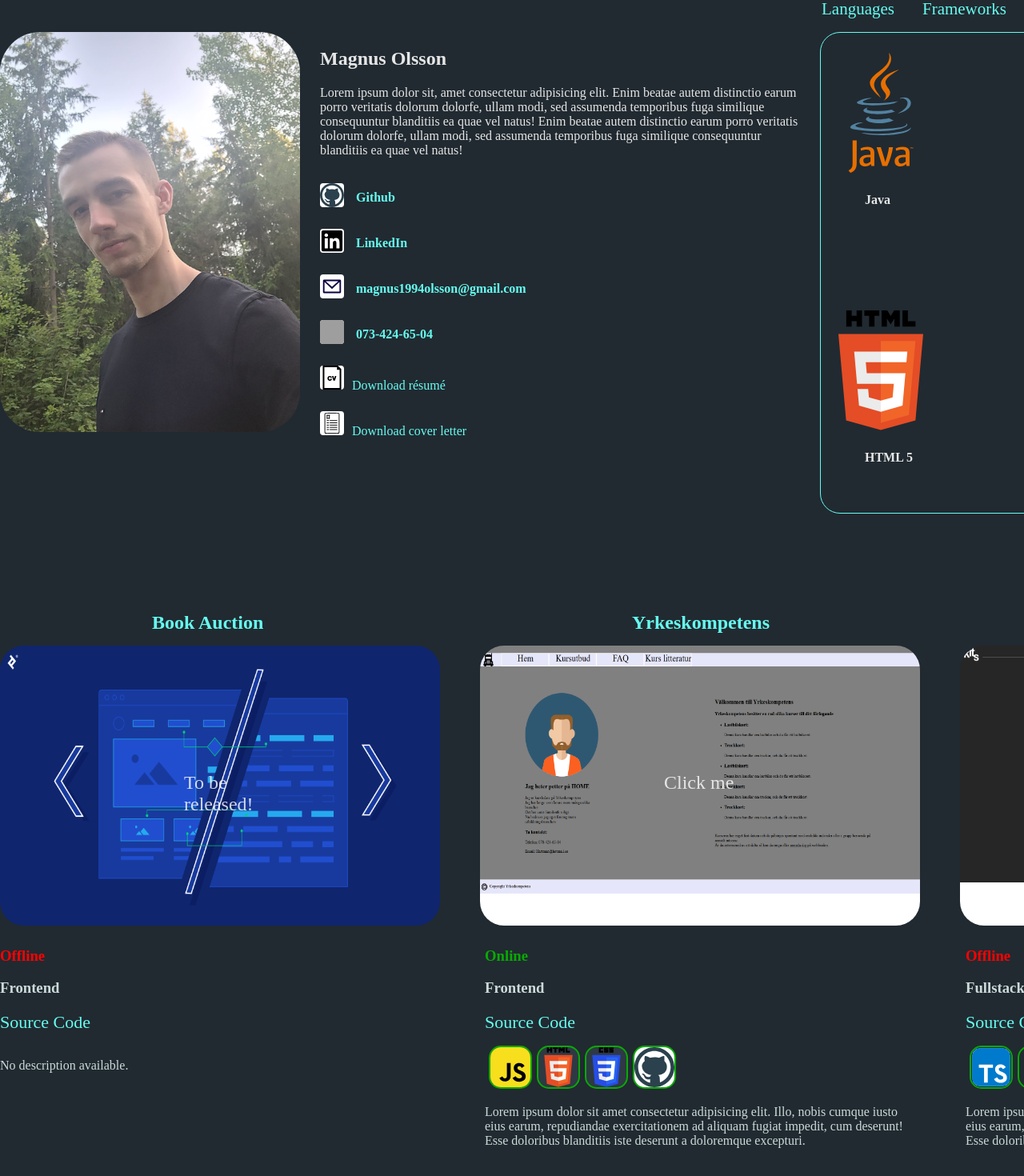
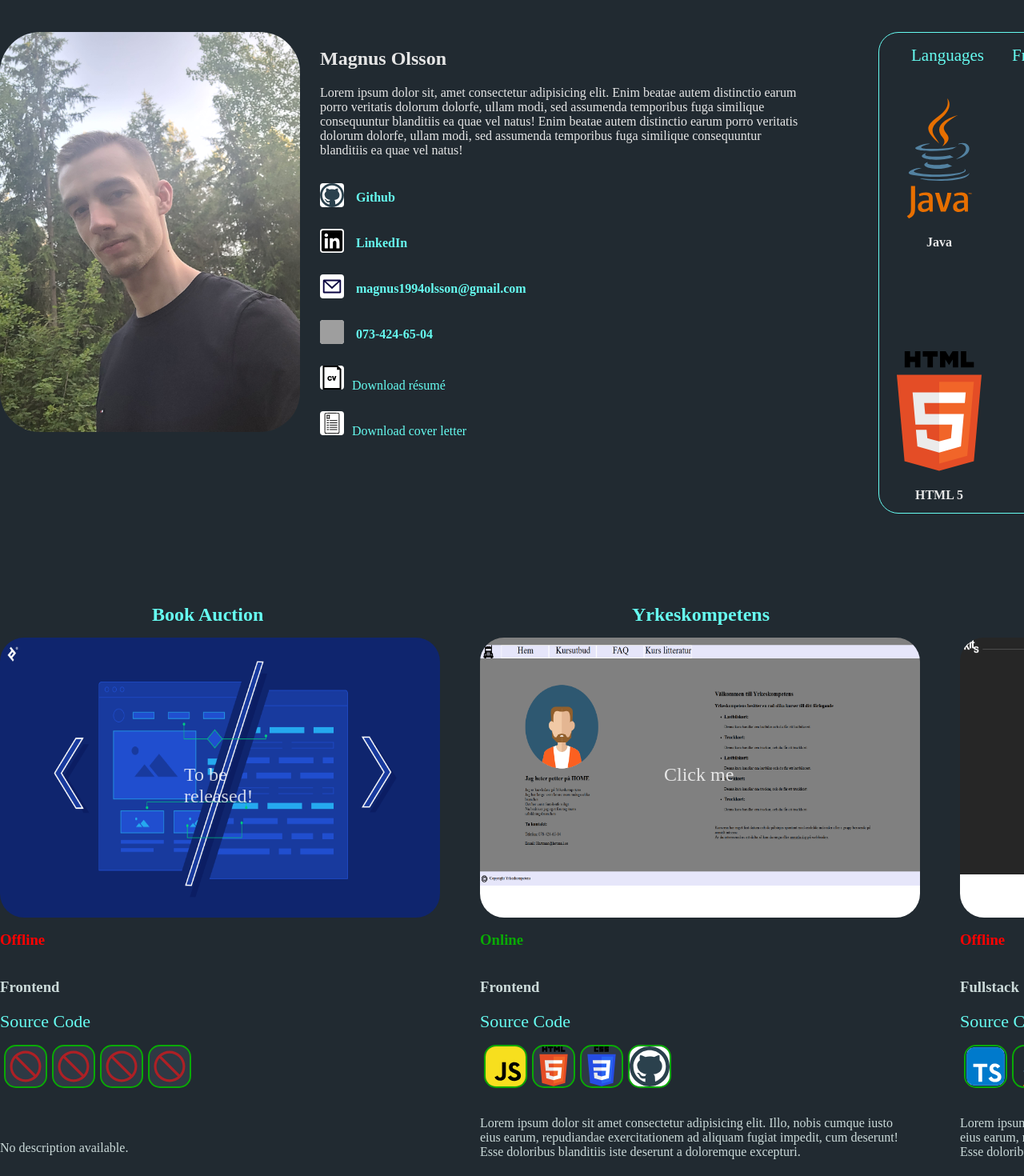
Before and after one commit to CodeMagnus1994/Magnus-Olsson-portfolio, a React (Vite) app: page / in a window 1280 px wide. Shown: the part 160-1630 px from the top of the page at 80% size. Built offline with nearby package versions, Linux system fonts and the light colour scheme; grey boxes are pictures that could not be loaded.

Commit message:
collected html tags within grid and flex

```diff
--- a/src/App.jsx
+++ b/src/App.jsx
@@ -20,7 +20,7 @@ function App() {
 
     <div ref={projectsRef}>
         <Projects />
-      </div>
+    </div>
 
     </div>
   );
--- a/src/components/About.jsx
+++ b/src/components/About.jsx
@@ -51,6 +51,8 @@ function About() {
 
     <div id="about-layout">
       <div id="about-container">
+
+      {/*SECTION 1*/}
       <section id="first-about-section" className='about-section'>
         <img id="profile-image" src="src/images/profil.jpg" alt="Profile-pic"/>
         <div>
@@ -95,16 +97,15 @@ function About() {
         </div>
       </section>
 
-    <ul id="about-tech-buttons-list">
+      {/*SECTION2 */}
+      <section id="second-about-section" className='about-section'>
+     <ul id="about-tech-buttons-list">
       <li><button className='tech-button-class' onClick={() => setShowTech("languages")}>Languages</button></li>
       <li><button className='tech-button-class' onClick={() => setShowTech("framework")}>Frameworks</button></li>
       <li><button className='tech-button-class' onClick={() => setShowTech("cloudservices")}>Cloudservicess</button></li>
       <li><button className='tech-button-class' onClick={() => setShowTech("tools")}>Tools</button></li>
       <li><button className='tech-button-class' onClick={() => setShowTech("databases")}>Databases</button></li>
-    </ul>
-
-      <section id="second-about-section" className='about-section'>
-
+     </ul>
         {showTech === "languages" && (
         <motion.div
          className="tech-images"
@@ -113,25 +114,25 @@ function About() {
          transition={{ duration: 0.5 }}
          >
          <div class="tech-images">
-          <div>
+          <div className='tech-content-container'>
             <img className='skill-images' src="src/tech-images/java.svg" alt="java-logo"/>
-            <h4 style={{marginLeft: "55px"}}>Java</h4>
+            <h4>Java</h4>
           </div>
-          <div>
+          <div className='tech-content-container'>
             <img className='skill-images' src="src/tech-images/javascript.svg" alt="typescript"/>
-            <h4 style={{marginLeft: "40px"}}>Javascript</h4>
+            <h4>Javascript</h4>
           </div>
-          <div>
+          <div className='tech-content-container'>
             <img className='skill-images' src="src/tech-images/typescript-svgrepo-com.svg" alt="typescript"/>
-            <h4 style={{marginLeft: "40px"}}>Typescript</h4>
+            <h4>Typescript</h4>
           </div>
-          <div>
+          <div className='tech-content-container'>
             <img className='skill-images' src="src/tech-images/html-5.svg" alt="html"/>
-            <h4 style={{marginLeft: "55px"}}>HTML 5</h4>
+            <h4>HTML 5</h4>
           </div>
-          <div>
+          <div className='tech-content-container'>
              <img className='skill-images' src="src/tech-images/css-3.svg" alt="javascript"/>
-             <h4 style={{marginLeft: "55px"}}>CSS 3</h4>
+             <h4>CSS 3</h4>
           </div>
         </div>
         </motion.div>
@@ -145,14 +146,18 @@ function About() {
          transition={{ duration: 0.5 }}
          >
         <div class="tech-images">
-            <div>
-              <img style={{height: "130px", width: "150px", marginTop: "25px"}} className='skill-images' src="src/tech-images/spring.svg" alt="Spring Boot"/>
-              <h4 style={{marginLeft: "33px"}}>Spring Boot</h4>
+            <div className='tech-content-container'>
+              <img style={{height: "130px", width: "150px"}} className='skill-images' src="src/tech-images/spring.svg" alt="Spring Boot"/>
+              <h4>Spring Boot</h4>
             </div>
-            <div>
+            <div className='tech-content-container'>
                <img className='skill-images' src="src/tech-images/react-js.svg" alt="React JS"/>
-               <h4 style={{marginLeft: "50px"}}>React JS</h4>
+               <h4>React JS</h4>
             </div>
+            <div className='tech-content-container'>
+            <img style={{backgroundColor: "white", borderRadius: "25%"}} className='skill-images' src="src/tech-images/materialui.svg" alt="MaterialUI"/>
+            <h4>MaterialUI</h4>
+          </div>
         </div>
         </motion.div>
         )}
@@ -165,9 +170,9 @@ function About() {
          transition={{ duration: 0.5 }}
          >
         <div class="tech-images">
-          <div>
-            <img style={{backgroundColor: "white", borderRadius: "35%", marginTop: "10px", marginLeft: "10px"}} className='skill-images' src="src/tech-images/aws.svg" alt="Amazon Web Services"/>
-            <h4 style={{marginLeft: "35px"}}>Amazon Web Services</h4>
+          <div className='tech-content-container'>
+            <img style={{backgroundColor: "white", borderRadius: "35%", marginLeft: "8px"}} className='skill-images' src="src/tech-images/aws.svg" alt="Amazon Web Services"/>
+            <h4>Amazon Web Services</h4>
           </div>
         </div>
         </motion.div>
@@ -181,9 +186,9 @@ function About() {
          transition={{ duration: 0.5 }}
          >
         <div class="tech-images">
-          <div>
-            <img style={{marginTop: "10px"}} className='skill-images' src="src/tech-images/postgresql.svg" alt="PostgreSQL"/>
-            <h4 style={{marginLeft: "40px"}}>PostgreSQL</h4>
+          <div className='tech-content-container'>
+            <img style={{marginLeft: "8px"}} className='skill-images' src="src/tech-images/postgresql.svg" alt="PostgreSQL"/>
+            <h4 >PostgreSQL</h4>
           </div>
         </div>
         </motion.div>
@@ -197,13 +202,9 @@ function About() {
          transition={{ duration: 0.5 }}
          >
         <div class="tech-images">
-          <div>
-            <img style={{backgroundColor: "white", borderRadius: "25%", marginTop: "10px", marginLeft: "15px"}} className='skill-images' src="src/tech-images/github.svg" alt="Github"/>
-            <h4 style={{marginLeft: "65px"}}>Github</h4>
-          </div>
-          <div>
-            <img style={{backgroundColor: "white", borderRadius: "25%", marginTop: "10px"}} className='skill-images' src="src/tech-images/materialui.svg" alt="MaterialUI"/>
-            <h4 style={{marginLeft: "35px"}}>MaterialUI</h4>
+          <div className='tech-content-container'>
+            <img style={{backgroundColor: "white", borderRadius: "25%", marginLeft: "8px"}} className='skill-images' src="src/tech-images/github.svg" alt="Github"/>
+            <h4 >Github</h4>
           </div>
         </div>
         </motion.div>
--- a/src/components/Projects.jsx
+++ b/src/components/Projects.jsx
@@ -3,35 +3,28 @@ import React from 'react'
 function Projects() {
   return (
     <div id="projects-layout">
-      <div id="project-container-upper">
+
+      <div id="project-container">
+
+        {/* SECTION 1 */}
         <section className='project-section'>
           <h1 style={{position: 'relative', left: '190px', width: "150px"}} className='project-section-title'>Book Auction</h1>
           <a className='image-link-attribute' alt="Kollicon-github-source-code" target="_blank"rel="noopener noreferrer">
           <img className='project-image' src="src/images/project.png" alt="project"/>
           <p className="image-click-paragraph">To be released!</p>
           </a>
-        </section>
-          <section className='project-section'>
-          <h1 style={{position: 'relative', left: "190px"}} className='project-section-title'>Yrkeskompetens</h1>
-          <a className='image-link-attribute' href='https://github.com/CodeMagnus1994/yrkeskunskaper' alt="yrkeskompetens-live" target="_blank"rel="noopener noreferrer">
-          <img className='project-image' src="src/images/yrkeskompetens.png" alt="project-yrkeskompetens"/>
-          <p className="image-click-paragraph">Click me</p>
-          </a>
-        </section>
-          <section className='project-section'>
-          <h1 className='project-section-title'>Kollicon</h1>
-          <a className='image-link-attribute' href='https://github.com/CodeMagnus1994/KOLLiCon' alt="github-kollicon" target="_blank"rel="noopener noreferrer">
-          <img className='project-image' src="src/images/kollicon.png" alt="project"/>
-          <p className="image-click-paragraph">Click me</p>
-          </a>
-        </section>
-       </div>
-
-       <div id="project-container-lower">
-        <section className="lower-section">
+          <box className="project-lower-part">
           <h3 style={{color: "red"}} className='project-lower-text'>Offline</h3>
           <h3 className='project-lower-text'>Frontend</h3>
           <a className='source-code-link'  alt="Github-yrkeskompetens">Source Code</a>
+          <div className='project-tech-list'>
+            <ul className='project-lower-tech-list'>
+            <li className='project-lower-tech-li' ><img style={{backgroundColor: "#2e3944"}} className="project-lower-tech-image" src="src/tech-images/missing.svg" alt="missing-image"/></li>
+            <li className='project-lower-tech-li' ><img style={{backgroundColor: "#2e3944"}} className="project-lower-tech-image" src="src/tech-images/missing.svg" alt="missing-image"/></li>
+            <li className='project-lower-tech-li' ><img style={{backgroundColor: "#2e3944"}} className="project-lower-tech-image" src="src/tech-images/missing.svg" alt="missing-image"/></li>
+            <li className='project-lower-tech-li' ><img style={{backgroundColor: "#2e3944"}} className="project-lower-tech-image" src="src/tech-images/missing.svg" alt="missing-image"/></li>
+          </ul>
+          </div>
           <div className='project-tech-list'>
             <ul className='project-lower-tech-list'>
           </ul>
@@ -39,9 +32,17 @@ function Projects() {
           <div className='project-description'>
             <p>No description available.</p>
           </div>
+          </box>
         </section>
 
-       <section style={{position: 'relative', right: "344px"}} className="lower-section">
+       {/* SECTION 2 */}
+        <section className='project-section'>
+          <h1 style={{position: 'relative', left: "190px"}} className='project-section-title'>Yrkeskompetens</h1>
+          <a className='image-link-attribute' href='https://github.com/CodeMagnus1994/yrkeskunskaper' alt="yrkeskompetens-live" target="_blank"rel="noopener noreferrer">
+          <img className='project-image' src="src/images/yrkeskompetens.png" alt="project-yrkeskompetens"/>
+          <p className="image-click-paragraph">Click me</p>
+          </a>
+          <box className='project-lower-part'>
           <h3 style={{color: "rgb(9, 170, 4)"}} className='project-lower-text'>Online</h3>
           <h3 className='project-lower-text'>Frontend</h3>
           <a className='source-code-link' href='https://github.com/CodeMagnus1994/yrkeskunskaper' alt="github-yrkeskompetens" target="_blank"rel="noopener noreferrer">Source Code</a>
@@ -59,9 +60,19 @@ function Projects() {
               ad aliquam fugiat impedit, cum deserunt!
                Esse doloribus blanditiis iste deserunt a doloremque excepturi.</p>
           </div>
+          </box>
+
         </section>
 
-       <section style={{position: 'relative', right: "693px"}} className="lower-section">
+        {/* SECTION 3 */}
+          <section className='project-section'>
+          <h1 className='project-section-title'>Kollicon</h1>
+          <a className='image-link-attribute' href='https://github.com/CodeMagnus1994/KOLLiCon' alt="github-kollicon" target="_blank"rel="noopener noreferrer">
+          <img className='project-image' src="src/images/kollicon.png" alt="project"/>
+          <p className="image-click-paragraph">Click me</p>
+          </a>
+
+          <box className="project-lower-part">
           <h3 style={{color: "red"}} className='project-lower-text'>Offline</h3>
           <h3 className='project-lower-text'>Fullstack</h3>
           <a className='source-code-link' href='https://github.com/CodeMagnus1994/KOLLiCon' alt="github-kollicon" target="_blank"rel="noopener noreferrer">Source Code</a>
@@ -81,7 +92,10 @@ function Projects() {
               ad aliquam fugiat impedit, cum deserunt!
                Esse doloribus blanditiis iste deserunt a doloremque excepturi.</p>
           </div>
+          </box>
+
         </section>
+
        </div>
     </div>
   )
--- a/src/index.css
+++ b/src/index.css
@@ -54,7 +54,7 @@ html {
 
 #about-container {
   display: flex;
-  gap: 25px;
+  justify-content: space-between;
   position: relative;
   top: 200px;
   width: 1800px;
@@ -83,11 +83,9 @@ html {
 
 #about-tech-buttons-list {
   display: flex;
+  justify-content: flex-start;
   gap: 35px;
   list-style: none;
-  position: absolute;
-  bottom: 600px;
-  left: 987px;
 }
 
 .tech-button-class {
@@ -123,6 +121,12 @@ html {
   grid-template-columns: repeat(3, 1fr);
   align-items: center;
   justify-items: center;
+}
+
+.tech-content-container {
+  display: flex;
+  flex-direction: column;
+  align-items: center;
 }
 
 #about-me-container {
@@ -274,14 +278,21 @@ html {
   height: 100vh;
 }
 
-#project-container-upper {
+#project-container {
   width: 1800px;
   height: 700px;
   margin-left: auto;
   margin-right: auto;
+  display: grid;
+  grid-template-columns: repeat(3, 1fr);
   position: relative;
-  top: 100px;
+  top: 90px;
+}
+
+.project-lower-part {
+  margin-top: 23rem;
   display: flex;
+  flex-direction: column;
 }
 
 #project-container-lower {
```
Also changed, not shown: src/tech-images/missing.svg (added).
